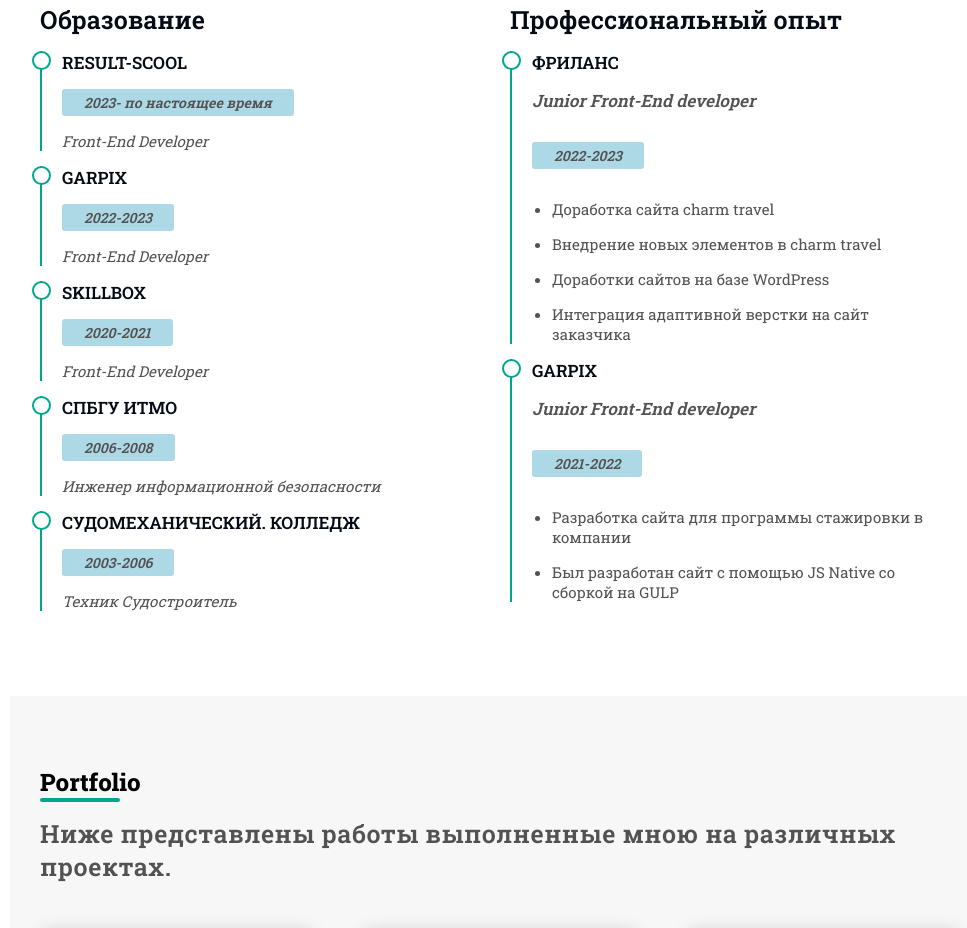
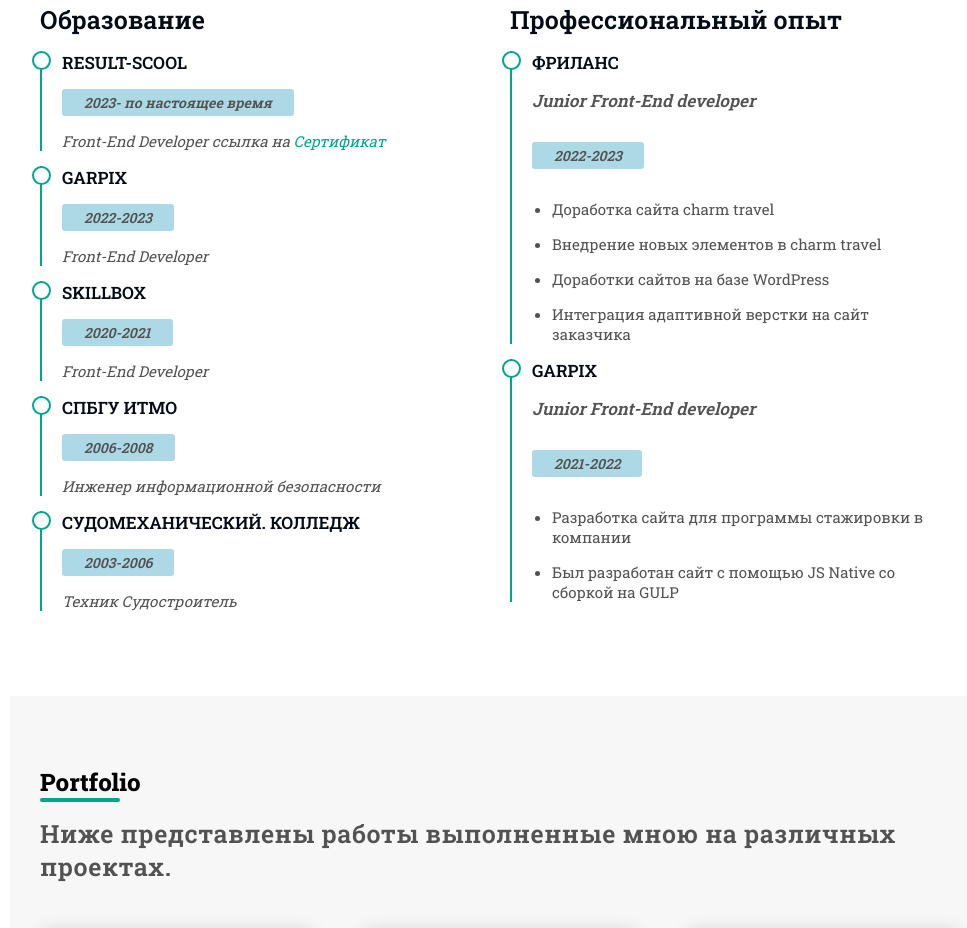
Before and after one commit to Misha999-max/portfolio, a plain HTML site: page index.html in a window 1280 px wide. Shown: the part 2312-3240 px from the top of the page, without its empty margins (290-1257 px from the left). Drawn offline with nearby package versions, Linux system fonts and the light colour scheme; grey boxes are pictures that could not be loaded; a web font is replaced by a local one.

Commit message:
full version

```diff
--- a/index.html
+++ b/index.html
@@ -335,7 +335,18 @@
 						<div class="my-edu">
 							<h3>Result-Scool</h3>
 							<span class="sp-box">2023- по настоящее время</span>
-							<p>Front-End Developer</p>
+
+							<p>
+								Front-End Developer ссылка на
+								<span
+									><a
+										class="sert_link"
+										href="https://lk.result.school/pl/277197169?gcmes=50633923997"
+										target="_blank"
+										>Сертификат</a
+									></span
+								>
+							</p>
 						</div>
 
 						<div class="my-edu">
--- a/style/style.css
+++ b/style/style.css
@@ -560,6 +560,20 @@ main {
 	font-style: italic;
 	margin-bottom: 15px;
 }
+.sert_link {
+	text-decoration: none;
+	color: var(--themeColor);
+	display: inline-block;
+	transition: all 0.3s ease;
+}
+.sert_link:hover {
+	transform: scale(1.2);
+	margin-left: 10px;
+	color: green;
+}
+.sert_link:active {
+	color: inherit;
+}
 #resume .resume-row .resume-col .pro-exp {
 	padding: 0 20px 0 20px;
 	border-left: 2px solid var(--themeColor);
```
